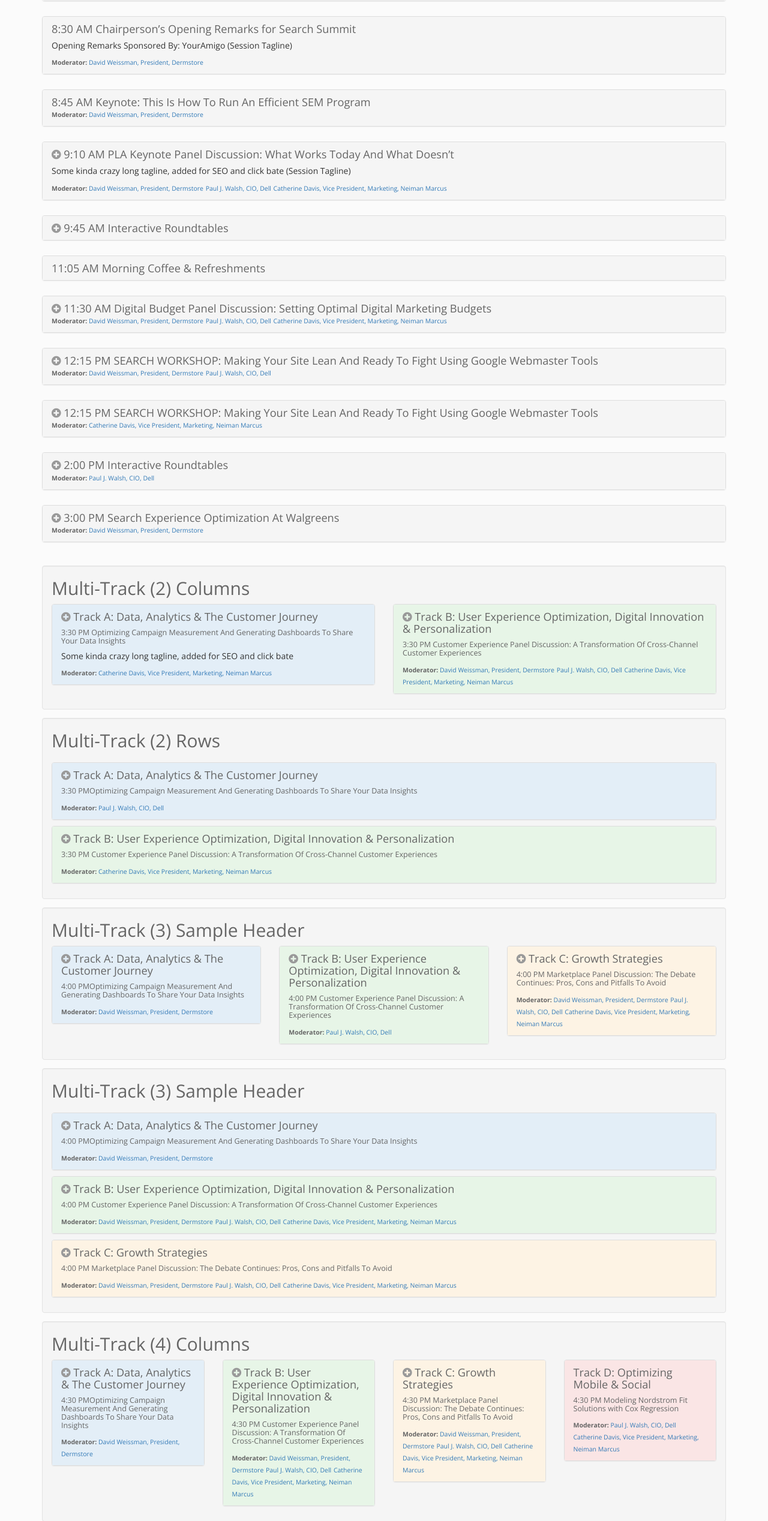
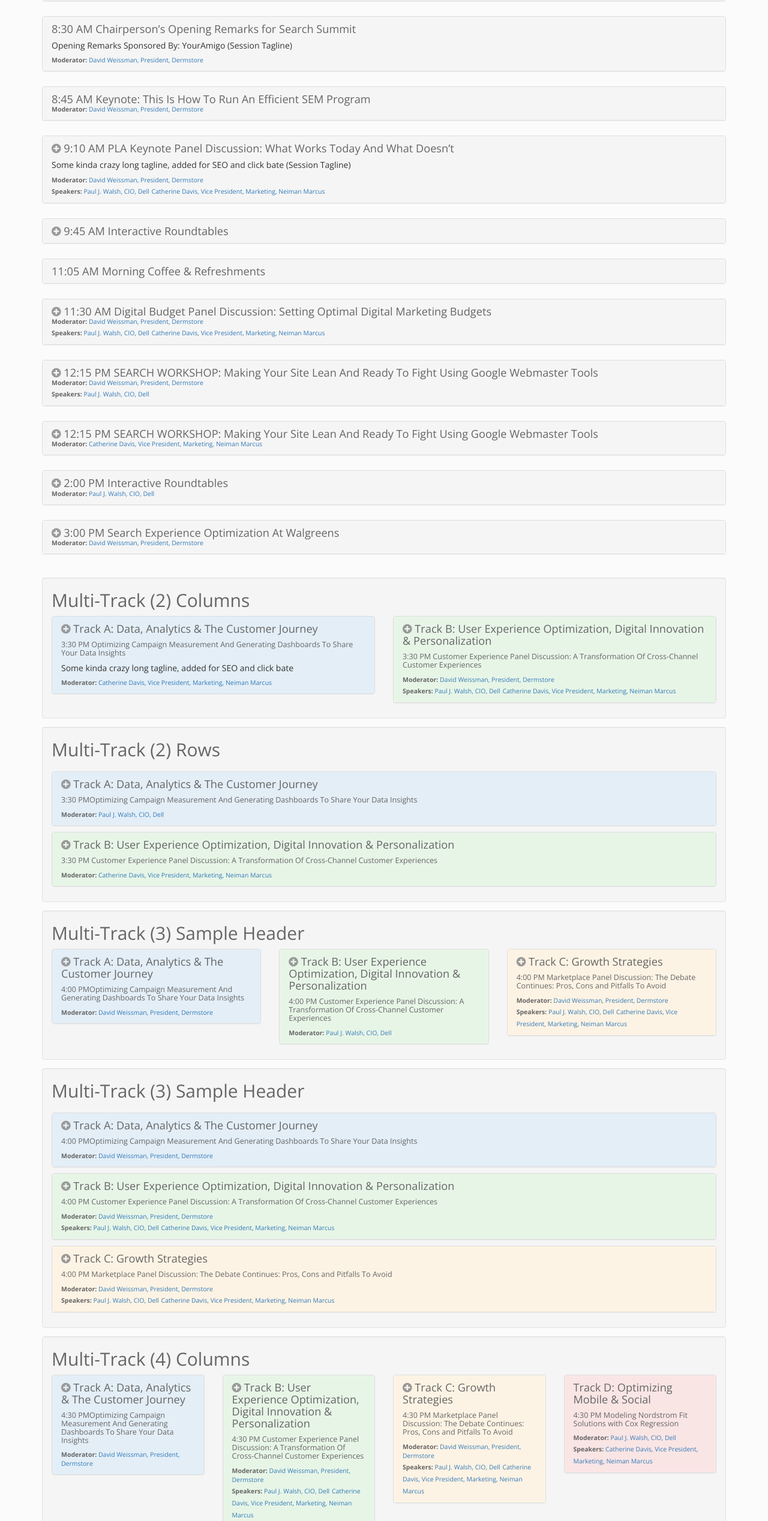
Before and after one commit to jvining/Drupal-Responsive-Agenda-Demo, a plain HTML site: page index.html in a window 1280 px wide. Shown: the part 264-2800 px from the top of the page at 60% size. Drawn offline with nearby package versions, Linux system fonts and the light colour scheme.

Commit message:
Speaker/Moderator Markup & Styling
- added session-speaker class
- styled session-speaker class

```diff
--- a/index.html
+++ b/index.html
@@ -101,9 +101,9 @@
 						<div class="panel-heading">
 							<h3 class="panel-title"  data-target="#collapse_5" data-toggle="collapse"><span class="session-time">9:10</span> AM PLA Keynote Panel Discussion: What Works Today And What Doesn’t</h4>
 							<h5>Some kinda crazy long tagline, added for SEO and click bate (Session Tagline)</h5>
-							<a  class="session-moderator">David Weissman, President, Dermstore</a>
-							<a  >Paul J. Walsh, CIO, Dell</a>
-							<a  >Catherine Davis, Vice President, Marketing, Neiman Marcus</a>
+							<a class="session-moderator">David Weissman, President, Dermstore</a>
+							<a class="session-speaker">Paul J. Walsh, CIO, Dell</a>
+							<a class="session-speaker">Catherine Davis, Vice President, Marketing, Neiman Marcus</a>
 						</div>
 						<div class="panel-collapse collapse" id="collapse_5">
 							<div class="panel-body">
@@ -244,8 +244,8 @@
 						<div class="panel-heading">
 							<h3 class="panel-title"  data-target="#collapse_8" data-toggle="collapse"><span class="session-time">11:30</span> AM Digital Budget Panel Discussion: Setting Optimal Digital Marketing Budgets</h4>
 							<a  class="session-moderator">David Weissman, President, Dermstore</a>
-							<a  >Paul J. Walsh, CIO, Dell</a>
-							<a  >Catherine Davis, Vice President, Marketing, Neiman Marcus</a>
+							<a class="session-speaker">Paul J. Walsh, CIO, Dell</a>
+							<a class="session-speaker">Catherine Davis, Vice President, Marketing, Neiman Marcus</a>
 						</div>
 
 						<div class="panel-collapse collapse" id="collapse_8">
@@ -283,8 +283,8 @@
 						<div class="panel-heading">
 							<h3 class="panel-title"  data-target="#collapse_9" data-toggle="collapse"><span class="session-time">12:15</span> PM SEARCH WORKSHOP: Making Your Site Lean And Ready To Fight Using Google Webmaster
 							 Tools</h4>
-							<a  class="session-moderator">David Weissman, President, Dermstore</a>
-							<a  >Paul J. Walsh, CIO, Dell</a>
+							<a class="session-moderator">David Weissman, President, Dermstore</a>
+							<a class="session-speaker">Paul J. Walsh, CIO, Dell</a>
 	 					</div>
 
 						<div class="panel-collapse collapse" id="collapse_9">
@@ -463,8 +463,8 @@
 							<h3 class="panel-title" data-target="#2_tack_column_2" data-toggle="collapse">Track B: User Experience Optimization, Digital Innovation &amp; Personalization</h3>
 							<h4><span class="session-time">3:30</span> PM Customer Experience Panel Discussion: A Transformation Of Cross-Channel Customer Experiences </h4>
 							<a  class="session-moderator">David Weissman, President, Dermstore</a>
-							<a  >Paul J. Walsh, CIO, Dell</a>
-							<a  >Catherine Davis, Vice President, Marketing, Neiman Marcus</a>
+							<a class="session-speaker">Paul J. Walsh, CIO, Dell</a>
+							<a class="session-speaker">Catherine Davis, Vice President, Marketing, Neiman Marcus</a>
 						</div>
 						<div class="panel-collapse collapse" id="2_tack_column_2">
 							<div class="panel-body">
@@ -511,7 +511,7 @@
 						<div class="panel-heading">
 							<h3 class="panel-title" data-target="#2_tack_row_1" data-toggle="collapse">Track A: Data, Analytics &amp; The Customer Journey</h3>
 							<h4><span class="session-time">3:30</span> PMOptimizing Campaign Measurement And Generating Dashboards To Share Your Data Insights</h4>
-							<a  class="session-moderator">Paul J. Walsh, CIO, Dell</a>
+							<a class="session-moderator">Paul J. Walsh, CIO, Dell</a>
 						</div>
 						<div class="panel-collapse collapse" id="2_tack_row_1">
 							<div class="panel-body">
@@ -575,7 +575,7 @@
 						<div class="panel-heading">
 							<h3 class="panel-title" data-target="#2_tack_row_2" data-toggle="collapse">Track B: User Experience Optimization, Digital Innovation &amp; Personalization</h3>
 							<h4><span class="session-time">3:30</span> PM Customer Experience Panel Discussion: A Transformation Of Cross-Channel Customer Experiences </h4>
-							<a  class="session-moderator">Catherine Davis, Vice President, Marketing, Neiman Marcus</a>
+							<a class="session-moderator">Catherine Davis, Vice President, Marketing, Neiman Marcus</a>
   						</div>
 						<div class="panel-collapse collapse" id="2_tack_row_2">
 							<div class="panel-body">
@@ -719,8 +719,8 @@
 							<h3 class="panel-title" data-target="#3_tack_column_3" data-toggle="collapse">Track C: Growth Strategies</h3>
 							<h4><span class="session-time">4:00</span> PM Marketplace Panel Discussion: The Debate Continues: Pros, Cons and Pitfalls To Avoid</h4>
 							<a  class="session-moderator">David Weissman, President, Dermstore</a>
-							<a  >Paul J. Walsh, CIO, Dell</a>
-							<a  >Catherine Davis, Vice President, Marketing, Neiman Marcus</a>
+							<a class="session-speaker">Paul J. Walsh, CIO, Dell</a>
+							<a class="session-speaker">Catherine Davis, Vice President, Marketing, Neiman Marcus</a>
 						</div>
 						<div class="panel-collapse collapse" id="3_tack_column_3">
 							<div class="panel-body">
@@ -753,7 +753,7 @@
 						<div class="panel-heading">
 							<h3 class="panel-title" data-target="#3_tack_row_1" data-toggle="collapse">Track A: Data, Analytics &amp; The Customer Journey</h3>
 							<h4><span class="session-time">4:00</span> PMOptimizing Campaign Measurement And Generating Dashboards To Share Your Data Insights</h4>
-							<a  class="session-moderator">David Weissman, President, Dermstore</a>
+							<a class="session-moderator">David Weissman, President, Dermstore</a>
 						</div>
 						<div class="panel-collapse collapse" id="3_tack_row_1">
 							<div class="panel-body">
@@ -781,8 +781,8 @@
 							<h3 class="panel-title" data-target="#3_tack_row_2" data-toggle="collapse">Track B: User Experience Optimization, Digital Innovation &amp; Personalization</h3>
 							<h4><span class="session-time">4:00</span> PM Customer Experience Panel Discussion: A Transformation Of Cross-Channel Customer Experiences </h4>
 							<a  class="session-moderator">David Weissman, President, Dermstore</a>
-							<a  >Paul J. Walsh, CIO, Dell</a>
-							<a  >Catherine Davis, Vice President, Marketing, Neiman Marcus</a>
+							<a class="session-speaker">Paul J. Walsh, CIO, Dell</a>
+							<a class="session-speaker">Catherine Davis, Vice President, Marketing, Neiman Marcus</a>
 						</div>
 						<div class="panel-collapse collapse" id="3_tack_row_2">
 							<div class="panel-body">
@@ -805,8 +805,8 @@
 							<h3 class="panel-title" data-target="#3_tack_row_3" data-toggle="collapse">Track C: Growth Strategies</h3>
 							<h4><span class="session-time">4:00 PM</span> Marketplace Panel Discussion: The Debate Continues: Pros, Cons and Pitfalls To Avoid</h4>
 							<a  class="session-moderator">David Weissman, President, Dermstore</a>
-							<a  >Paul J. Walsh, CIO, Dell</a>
-							<a  >Catherine Davis, Vice President, Marketing, Neiman Marcus</a>
+							<a class="session-speaker">Paul J. Walsh, CIO, Dell</a>
+							<a class="session-speaker">Catherine Davis, Vice President, Marketing, Neiman Marcus</a>
 						</div>
 						<div class="panel-collapse collapse" id="3_tack_row_3">
 							<div class="panel-body">
@@ -839,7 +839,7 @@
 						<div class="panel-heading">
 							<h3 class="panel-title" data-target="#4_tack_column_1" data-toggle="collapse">Track A: Data, Analytics &amp; The Customer Journey</h3>
 							<h4><span class="session-time">4:30</span> PMOptimizing Campaign Measurement And Generating Dashboards To Share Your Data Insights</h4>
-							<a  class="session-moderator">David Weissman, President, Dermstore</a>
+							<a class="session-moderator">David Weissman, President, Dermstore</a>
 						</div>
 						<div class="panel-collapse collapse" id="4_tack_column_1">
 							<div class="panel-body">
@@ -913,8 +913,8 @@
 							<h3 class="panel-title" data-target="#4_tack_column_2" data-toggle="collapse">Track B: User Experience Optimization, Digital Innovation &amp; Personalization</h3>
 							<h4><span class="session-time">4:30</span> PM Customer Experience Panel Discussion: A Transformation Of Cross-Channel Customer Experiences </h4>
 							<a  class="session-moderator">David Weissman, President, Dermstore</a>
-							<a  >Paul J. Walsh, CIO, Dell</a>
-							<a  >Catherine Davis, Vice President, Marketing, Neiman Marcus</a>
+							<a class="session-speaker">Paul J. Walsh, CIO, Dell</a>
+							<a class="session-speaker">Catherine Davis, Vice President, Marketing, Neiman Marcus</a>
 						</div>
 						<div class="panel-collapse collapse" id="4_tack_column_2">
 							<div class="panel-body">
@@ -937,8 +937,8 @@
 							<h3 class="panel-title" data-target="#4_tack_column_3" data-toggle="collapse">Track C: Growth Strategies</h3>
 							<h4><span class="session-time">4:30</span> PM Marketplace Panel Discussion: The Debate Continues: Pros, Cons and Pitfalls To Avoid</h4>
 							<a  class="session-moderator">David Weissman, President, Dermstore</a>
-							<a  >Paul J. Walsh, CIO, Dell</a>
-							<a  >Catherine Davis, Vice President, Marketing, Neiman Marcus</a>
+							<a class="session-speaker">Paul J. Walsh, CIO, Dell</a>
+							<a class="session-speaker">Catherine Davis, Vice President, Marketing, Neiman Marcus</a>
 						</div>
 						<div class="panel-collapse collapse" id="4_tack_column_3">
 							<div class="panel-body">
@@ -962,7 +962,7 @@
 							<h3 class="panel-title" data-target="#4_tack_column_4" data-toggle="collapse">Track D: Optimizing Mobile &amp; Social</h3>
 							<h4><span class="session-time">4:30</span> PM Modeling Nordstrom Fit Solutions with Cox Regression </h4>
 							<a  class="session-moderator">Paul J. Walsh, CIO, Dell</a>
-							<a  >Catherine Davis, Vice President, Marketing, Neiman Marcus</a>
+							<a class="session-speaker">Catherine Davis, Vice President, Marketing, Neiman Marcus</a>
 						</div>
 					</div>
 				</div><!-- col-xs-6 -->
@@ -1063,9 +1063,9 @@
 						<div class="panel-heading">
 							<h3 class="panel-title" data-target="#4_tack_row_2" data-toggle="collapse">Track B: User Experience Optimization, Digital Innovation &amp; Personalization</h3>
 							<h4><span class="session-time">4:30</span> PM Customer Experience Panel Discussion: A Transformation Of Cross-Channel Customer Experiences </h4>
-							<a  class="session-moderator">David Weissman, President, Dermstore</a>
-							<a  >Paul J. Walsh, CIO, Dell</a>
-							<a  >Catherine Davis, Vice President, Marketing, Neiman Marcus</a>
+							<a class="session-moderator">David Weissman, President, Dermstore</a>
+							<a class="session-speaker">Paul J. Walsh, CIO, Dell</a>
+							<a class="session-speaker">Catherine Davis, Vice President, Marketing, Neiman Marcus</a>
 						</div>
 						<div class="panel-collapse collapse" id="4_tack_row_2">
 							<div class="panel-body">
@@ -1087,9 +1087,9 @@
 						<div class="panel-heading">
 							<h3 class="panel-title" data-target="#4_tack_row_3" data-toggle="collapse">Track C: Growth Strategies</h3>
 							<h4><span class="session-time">4:30</span> PM Marketplace Panel Discussion: The Debate Continues: Pros, Cons and Pitfalls To Avoid</h4>
-							<a  class="session-moderator">David Weissman, President, Dermstore</a>
-							<a  >Paul J. Walsh, CIO, Dell</a>
-							<a  >Catherine Davis, Vice President, Marketing, Neiman Marcus</a>
+							<a class="session-moderator">David Weissman, President, Dermstore</a>
+							<a class="session-speaker">Paul J. Walsh, CIO, Dell</a>
+							<a class="session-speaker">Catherine Davis, Vice President, Marketing, Neiman Marcus</a>
 						</div>
 						<div class="panel-collapse collapse" id="4_tack_row_3">
 							<div class="panel-body">
@@ -1112,8 +1112,8 @@
 						<div class="panel-heading">
 							<h3 class="panel-title" data-target="#4_tack_row_4" data-toggle="collapse">Track D: Optimizing Mobile &amp; Social</h3>
 							<h4><span class="session-time">4:30</span> PM Modeling Nordstrom Fit Solutions with Cox Regression </h4>
-							<a  class="session-moderator">Paul J. Walsh, CIO, Dell</a>
-							<a  >Catherine Davis, Vice President, Marketing, Neiman Marcus</a>
+							<a class="session-moderator">Paul J. Walsh, CIO, Dell</a>
+							<a class="session-speaker">Catherine Davis, Vice President, Marketing, Neiman Marcus</a>
 						</div>
 					</div>
 				</div><!-- col-xs-6 -->
@@ -1133,11 +1133,11 @@
 							<h3 class="panel-title" data-target="#4_tack_row_1" data-toggle="collapse">Working Groups For Improving Business Functions</h3>
 							<h4><span class="session-time">5:00</span> PM For Improving Business Functions</h4>
 							<h4>Some kinda crazy long tagline, added for SEO and click bate (Session Tagline)</h4>
- 							<a  class="session-moderator">David Weissman, President, Dermstore</a>
-							<a  class="session-moderator">Paul J. Walsh, CIO, Dell</a>
-							<a  class="session-moderator">Catherine Davis, Vice President, Marketing, Neiman Marcus</a>
+ 							<a class="session-moderator">David Weissman, President, Dermstore</a>
+							<a class="session-speaker">Paul J. Walsh, CIO, Dell</a>
+							<a class="session-speaker">Catherine Davis, Vice President, Marketing, Neiman Marcus</a>
+
 						</div>
-
  						<div id="tabbed">
 							<div class="panel-body">
 								<p>Attendees will break into these working group sessions, facilitated by area and category specialists, who will guide the group toward crafting an action plan of five ideas that you can implement
@@ -1362,6 +1362,5 @@
 <script src="http://ajax.googleapis.com/ajax/libs/jquery/1.7.1/jquery.min.js" type="text/javascript"></script>
 <script src="http://netdna.bootstrapcdn.com/bootstrap/3.1.0/js/bootstrap.min.js" type="text/javascript"></script>
 <script src="scripts.js" type="text/javascript"></script>
-
 </body>
 </html>
--- a/style.css
+++ b/style.css
@@ -36,7 +36,10 @@ footer{margin: 50px 0;}
 
 /* Panel Header Speaker Citations styling */
 #agenad-day .panel .panel-heading a {font-size:.75em;}
+#agenad-day .panel .panel-heading a.session-moderator{display:block;}
 #agenad-day .panel .panel-heading a.session-moderator:before {content:"Moderator: "; color:#666; font-weight:700;}
+#agenad-day .panel .panel-heading a.session-speaker:before {content:"Speakers: "; color:#666; font-weight:700;}
+#agenad-day .panel .panel-heading a.session-speaker + a.session-speaker:before {content:none;}
 #agenad-day .panel .panel-title i {color:#999;}
 
 /* Speaker Image Styling */
```
